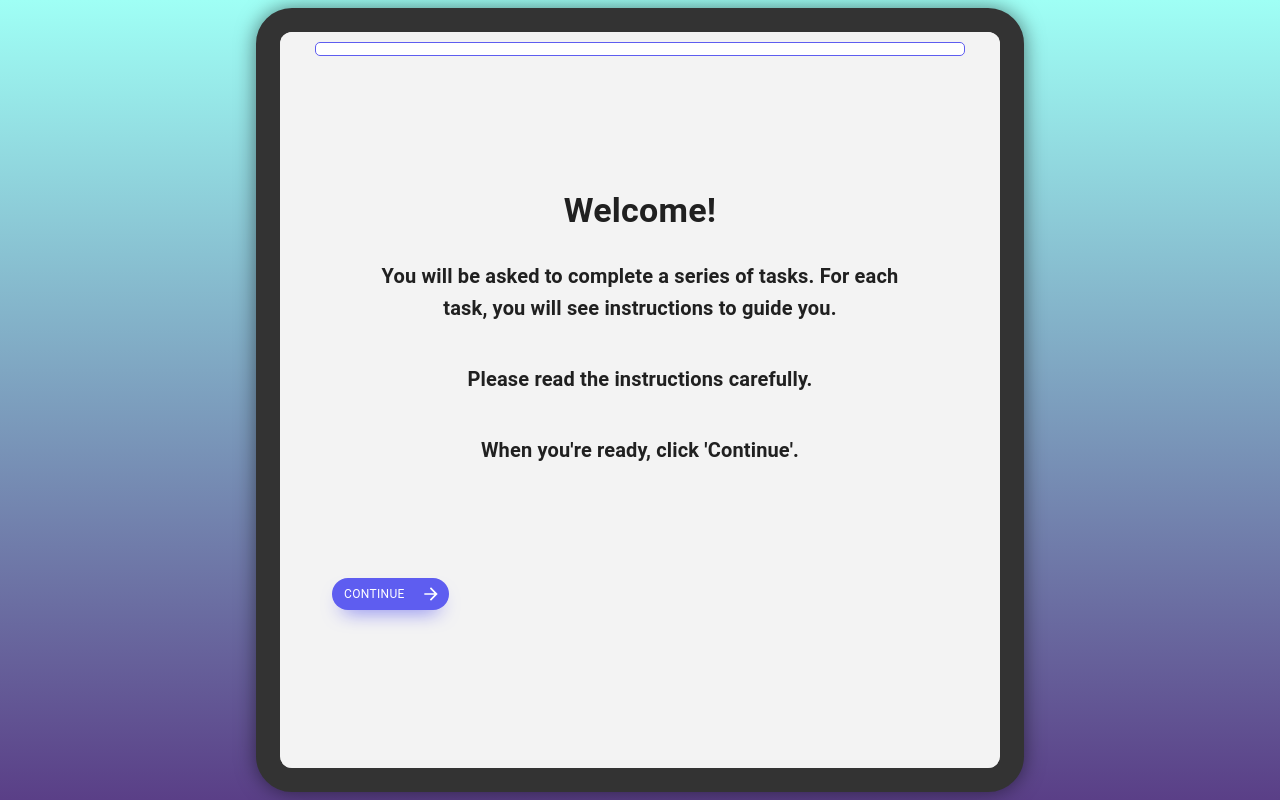
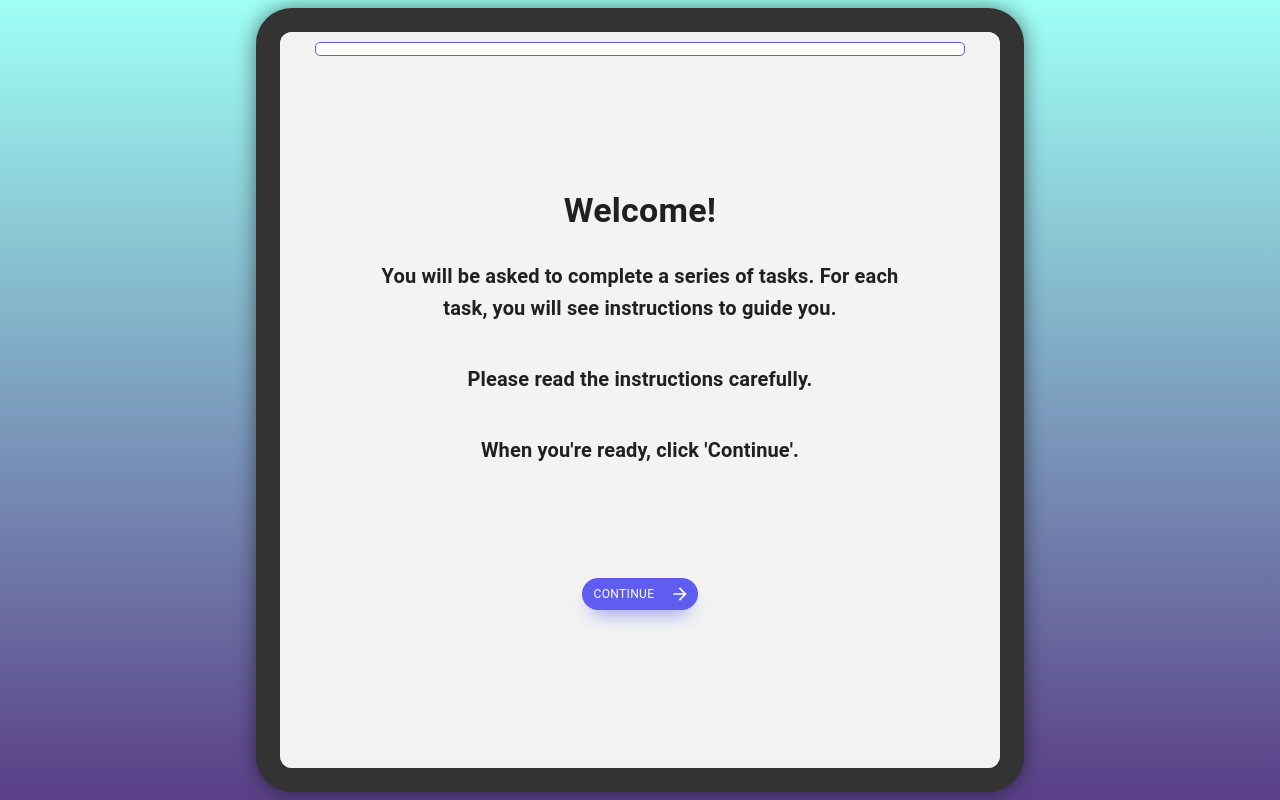
Before and after one commit to Amareteklay/walexp, a React (Create React App) app: page / in a window 1280 px wide. Built offline with nearby package versions, Linux system fonts and the light colour scheme.

Commit message:
fix bug in welcome

```diff
--- a/src/screens/Welcome.js
+++ b/src/screens/Welcome.js
@@ -6,10 +6,8 @@ import CustomButton from "../components/CustomButton";
 function Welcome({ onStart }) {
   const handleContinueClick = () => {
     const timestamp = new Date().toISOString();
-    onStart("audioCheck", timestamp);
 
     // Send message to parent window for PsychoJS
-    if (window.parent) {
     window.parent.postMessage({
       type: "welcome_continue_button",
       data: {
@@ -17,7 +15,8 @@ function Welcome({ onStart }) {
         buttonName: "welcomeContinueButton"
       }
     }, "*");
-    }
+
+    onStart("audioCheck");
   };
 
   return (
@@ -34,12 +33,14 @@ function Welcome({ onStart }) {
       <Typography variant="h6" fontWeight="bold" padding={2} marginBottom={12} gutterBottom>
         When you're ready, click 'Continue'.
       </Typography>
+      <Box display="flex" justifyContent="center">
         <CustomButton
           text="Continue"
           onClick={handleContinueClick}
           endIcon={<ArrowForwardIcon />}
         />
       </Box>
+    </Box>
   );
 }
 
```
Lines whose indentation alone changed are shown as unchanged.
